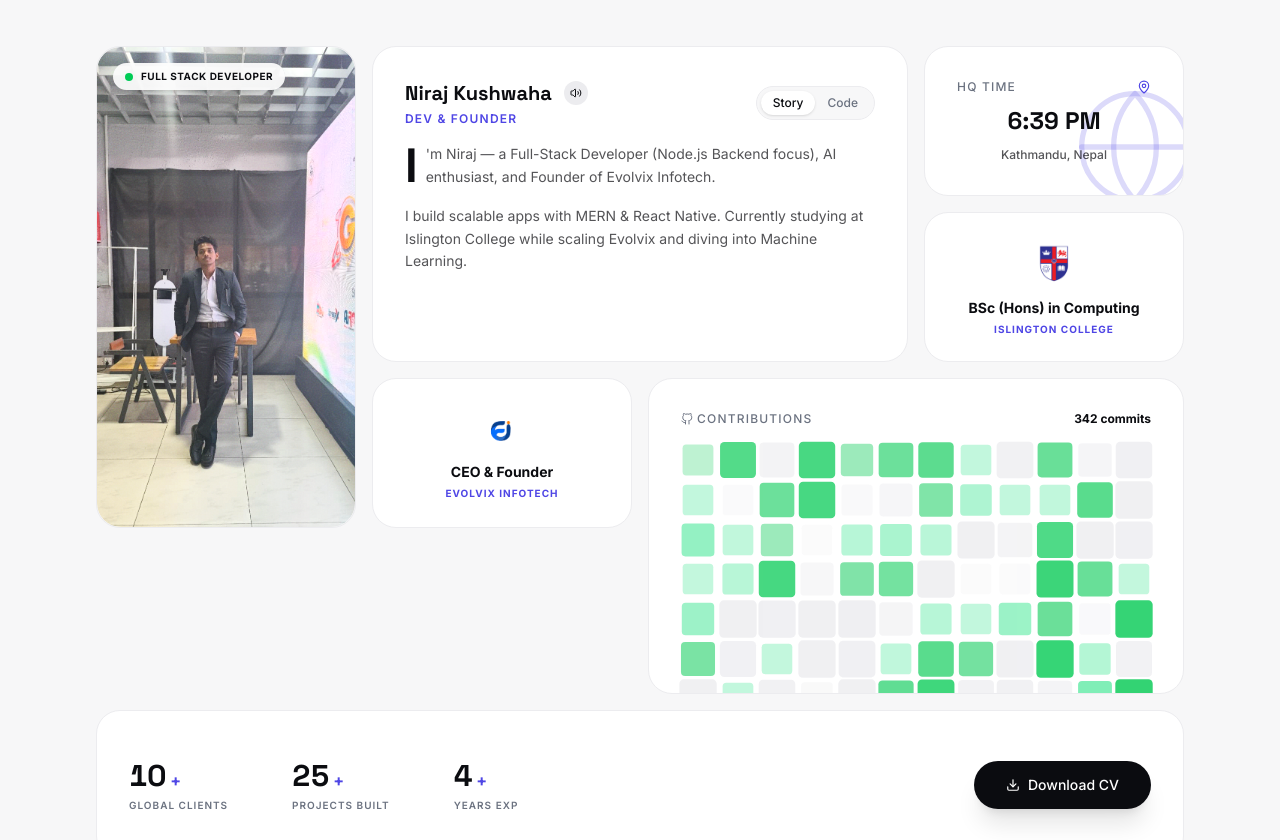
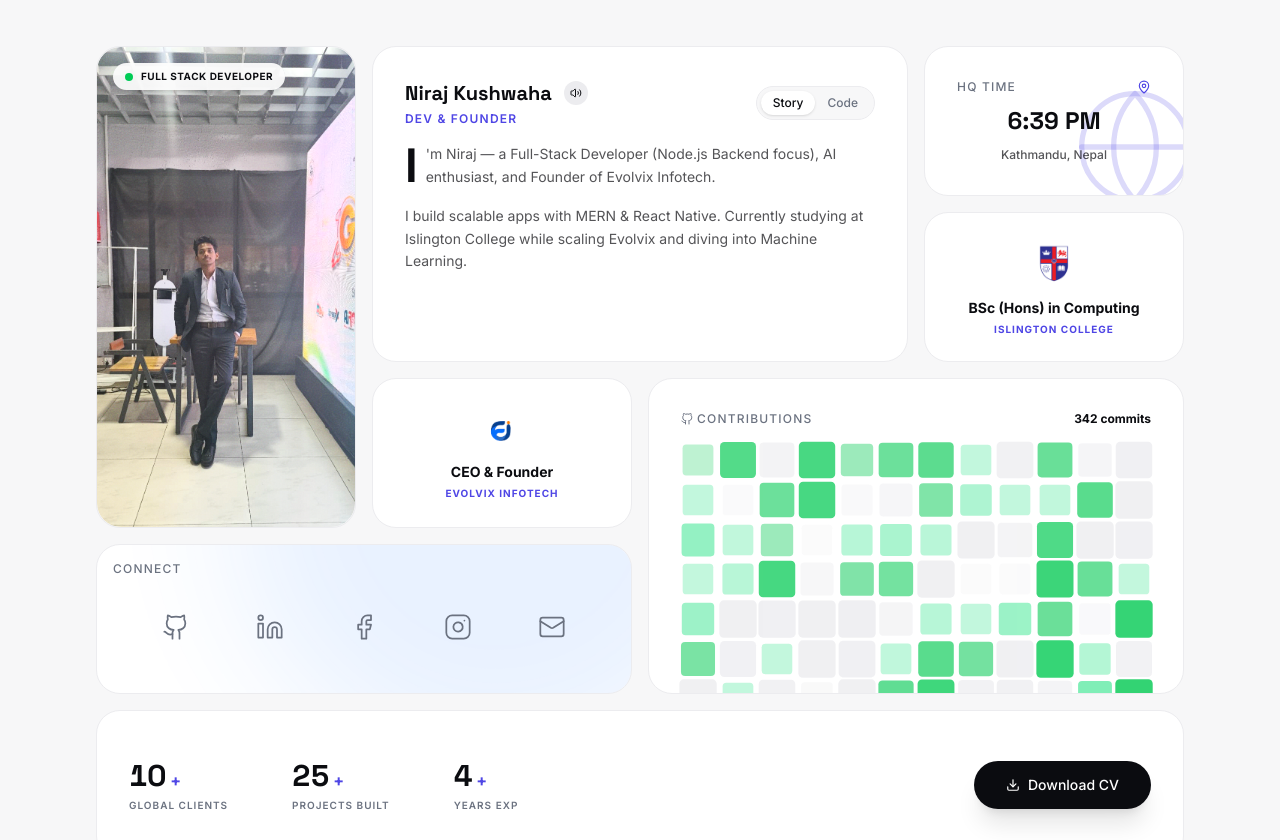
Before and after one commit to Niraj3004/niraj-kushwaha-portfolio, a Next.js app in the folder frontend/: page / in a window 1280 px wide. Shown: the part 1600-2440 px from the top of the page. Built offline with nearby package versions, Linux system fonts and the light colour scheme; no server answers.

Commit message:
feat: add animated social links card to bento grid

```diff
--- a/frontend/src/components/sections/About.tsx
+++ b/frontend/src/components/sections/About.tsx
@@ -2,7 +2,7 @@
 
 import { useState, useEffect, useRef } from "react";
 import { motion, useReducedMotion, useMotionValue, useSpring, useTransform, useScroll, AnimatePresence } from "framer-motion";
-import { Code, Type, Download, MapPin, Music, Check, Copy, Volume2, Globe, Terminal, Briefcase, Coffee, Keyboard, TrendingUp, Users, Calendar, ArrowUpRight, Zap, BookOpen } from "lucide-react";
+import { Code, Type, Download, MapPin, Music, Check, Copy, Volume2, Globe, Terminal, Briefcase, Coffee, Keyboard, TrendingUp, Users, Calendar, ArrowUpRight, Zap, BookOpen, Github, Linkedin, Facebook, Instagram, Mail } from "lucide-react";
 import confetti from "canvas-confetti";
 import { Container } from "../ui/Container";
 import { SectionHeading } from "../ui/SectionHeading";
@@ -239,6 +239,42 @@ export const About = ({ data }: { data?: any }) => {
             </div>
           </BentoCard>
 
+          {/* 6.5 Social Links Card (Fills the gap in Row 4) */}
+          <BentoCard delay={0.65} className={`md:col-span-2 md:row-span-1 flex flex-col justify-center items-center overflow-hidden ${hustleMode ? 'bg-[#111] border-white/10' : 'bg-white'}`}>
+            <span className="text-xs font-medium uppercase tracking-widest text-muted absolute top-4 left-4 z-10">Connect</span>
+            <div className="flex items-center justify-around w-full mt-4 z-10">
+              {[
+                { icon: Github, href: "https://github.com/Niraj3004", color: hustleMode ? "hover:text-white" : "hover:text-black", name: "GitHub" },
+                { icon: Linkedin, href: "https://linkedin.com/", color: "hover:text-blue-500", name: "LinkedIn" },
+                { icon: Facebook, href: "https://facebook.com/", color: "hover:text-blue-600", name: "Facebook" },
+                { icon: Instagram, href: "https://instagram.com/", color: "hover:text-pink-500", name: "Instagram" },
+                { icon: Mail, href: "mailto:niraj@infotechevolvix.com", color: "hover:text-red-500", name: "Email" }
+              ].map((social, i) => (
+                <motion.a
+                  key={i}
+                  href={social.href}
+                  target="_blank"
+                  rel="noopener noreferrer"
+                  title={social.name}
+                  initial={{ opacity: 0, y: 30 }}
+                  whileInView={{ opacity: 1, y: 0 }}
+                  viewport={{ once: true }}
+                  transition={{ delay: 0.8 + (i * 0.1), type: "spring", stiffness: 200, damping: 15 }}
+                  whileHover={{ y: -5, scale: 1.15 }}
+                  className={`text-muted transition-colors ${social.color}`}
+                >
+                  <social.icon size={28} strokeWidth={1.5} />
+                </motion.a>
+              ))}
+            </div>
+            {/* Background animated circles */}
+            <motion.div
+              animate={{ rotate: 360 }}
+              transition={{ duration: 40, repeat: Infinity, ease: "linear" }}
+              className={`absolute -bottom-1/2 -right-1/4 w-full aspect-square rounded-full opacity-10 pointer-events-none blur-3xl ${hustleMode ? 'bg-red-500' : 'bg-blue-500'}`}
+            />
+          </BentoCard>
+
           {/* 7. Stats & CV Download */}
           <BentoCard delay={0.7} className={`md:col-span-3 lg:col-span-4 md:row-span-1 flex flex-col sm:flex-row justify-between items-center gap-6 cursor-pointer transition-colors ${hustleMode ? 'bg-[#111] border-white/10 hover:bg-white/5' : 'bg-white hover:bg-hairline/50'}`} onClick={fireConfetti}>
             <div className="flex gap-8 md:gap-16 w-full justify-around sm:justify-start">
```
